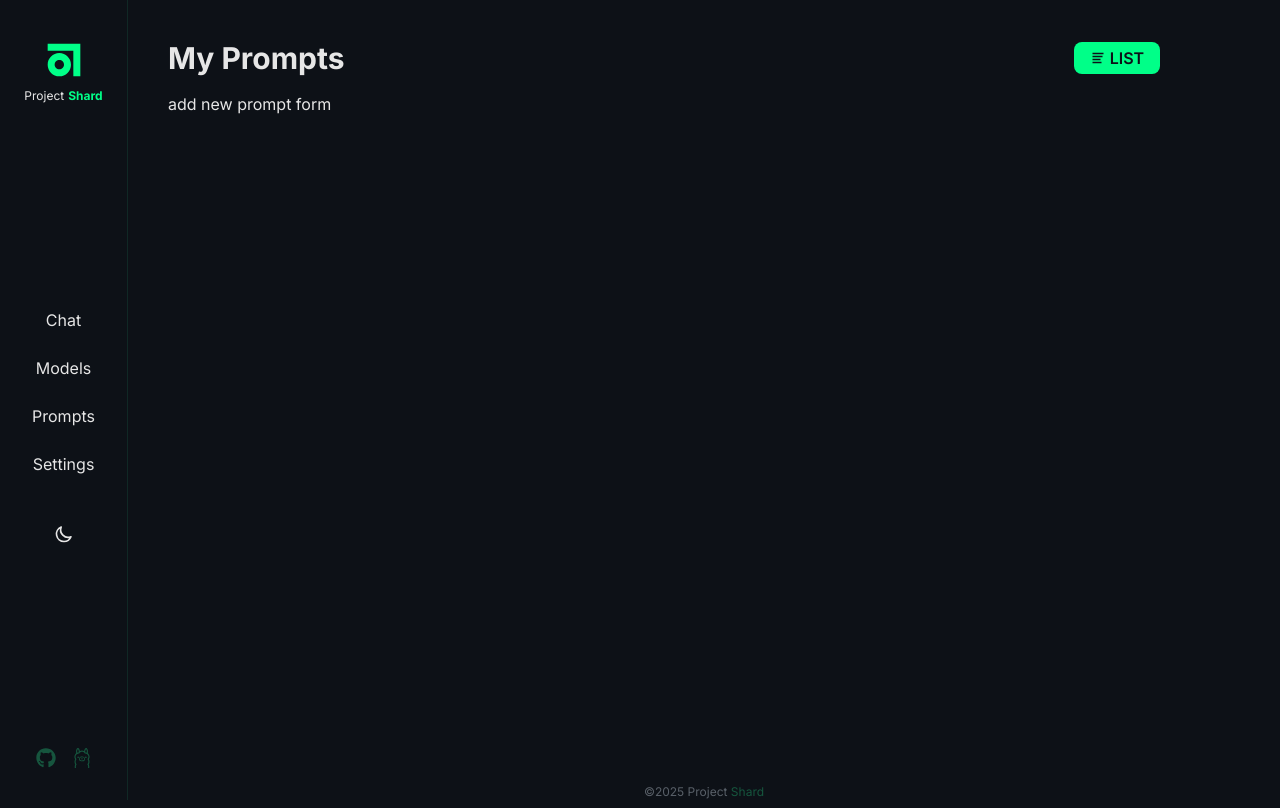
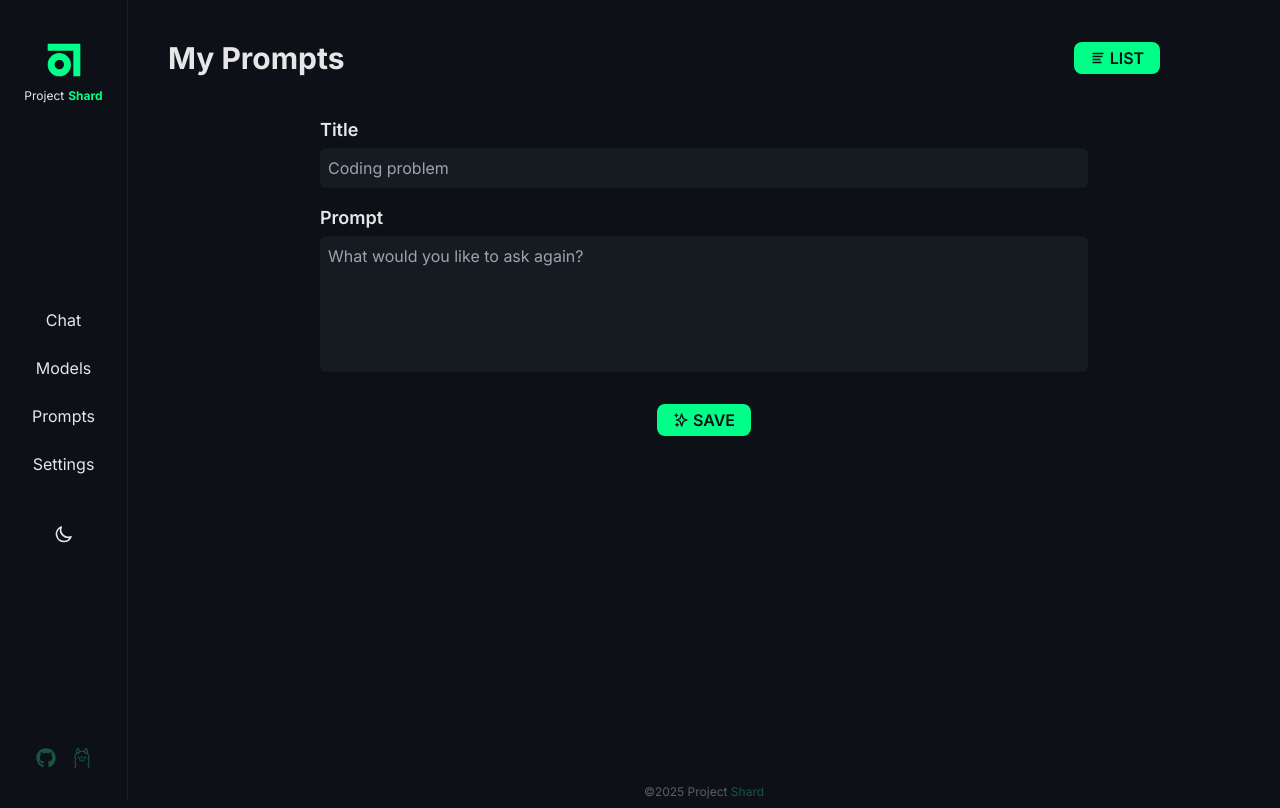
Before and after one commit to Ablasko32/Project-Shard, a Next.js app: page /prompts/addNew in a window 1280 px wide. Built offline with nearby package versions, Linux system fonts and the light colour scheme.

Commit message:
finished add new prompt form, prevented hydration errors with localstorage and redux via mounted state in custom provider

```diff
--- /dev/null
+++ b/app/_components/AddNewPromptForm.tsx
@@ -0,0 +1,92 @@
+'use client';
+
+import Button from '@/app/_components/Button';
+import { useForm } from 'react-hook-form';
+import { GoAlert } from 'react-icons/go';
+import { HiOutlineSparkles } from 'react-icons/hi';
+import { useDispatch } from 'react-redux';
+import { addNewPrompt } from '@/app/prompts/promptsSlice';
+import toast from 'react-hot-toast';
+import { useRouter } from 'next/navigation';
+
+interface AddPrompt {
+	title: string;
+	prompt: string;
+}
+
+export default function AddNewPromptForm() {
+	const {
+		register,
+		handleSubmit,
+		formState: { errors },
+	} = useForm<AddPrompt>();
+
+	const dispatch = useDispatch();
+	const router = useRouter();
+
+	function onSubmit(data: AddPrompt) {
+		if (!data.title || !data.prompt) return;
+		console.log(data);
+		try {
+			dispatch(addNewPrompt({ title: data.title, content: data.prompt }));
+			toast.success('Prompt saved');
+			router.push('/prompts');
+		} catch (err) {
+			console.error(err);
+			toast.error('Error saving prompt');
+		}
+	}
+
+	return (
+		<form
+			onSubmit={handleSubmit(onSubmit)}
+			className="flex w-full max-w-3xl flex-col gap-4"
+		>
+			<div className="flex flex-col gap-1">
+				<label className="text-sm font-semibold lg:text-lg" htmlFor="title">
+					Title
+				</label>
+				<input
+					{...register('title', {
+						required: 'Title is required!',
+						maxLength: { value: 20, message: 'Title is too long!' },
+					})}
+					placeholder="Coding problem"
+					id="title"
+					className="rounded-md bg-lightSecondary p-2 focus:outline-none focus:ring focus:ring-lightPrimary dark:bg-darkSecondary dark:focus:ring-darkPrimary"
+					type="text"
+				/>
+				{errors?.title && (
+					<p className="flex items-center justify-center gap-1 text-xs font-light text-lightError dark:text-darkError">
+						<GoAlert />
+						{errors.title.message}
+					</p>
+				)}
+			</div>
+
+			<div className="flex flex-col gap-1">
+				<label className="text-sm font-semibold lg:text-lg" htmlFor="prompt">
+					Prompt
+				</label>
+				<textarea
+					{...register('prompt', { required: 'Prompt is required!' })}
+					placeholder="What would you like to ask again?"
+					id="prompt"
+					rows={5}
+					className="resize-none rounded-md bg-lightSecondary p-2 focus:outline-none focus:ring focus:ring-lightPrimary dark:bg-darkSecondary dark:focus:ring-darkPrimary"
+				/>
+				{errors?.prompt && (
+					<p className="flex items-center justify-center gap-1 text-xs font-light text-lightError dark:text-darkError">
+						<GoAlert />
+						{errors.prompt.message}
+					</p>
+				)}
+			</div>
+
+			<Button className="mt-4">
+				<HiOutlineSparkles />
+				save
+			</Button>
+		</form>
+	);
+}
--- a/app/_components/PromptsSearchAndDisplay.tsx
+++ b/app/_components/PromptsSearchAndDisplay.tsx
@@ -8,6 +8,7 @@ import { HiOutlineTrash } from 'react-icons/hi';
 import { useDispatch, useSelector } from 'react-redux';
 import { RootState } from '@/app/store';
 import { deletePrompt } from '@/app/prompts/promptsSlice';
+import Link from 'next/link';
 
 export default function PromptsSearchAndDisplay() {
 	const [searchvalue, setSearchValue] = useState<string>('');
@@ -26,6 +27,23 @@ export default function PromptsSearchAndDisplay() {
 		if (!window.confirm('Are you sure?')) return;
 		dispatch(deletePrompt({ id: id }));
 	}
+
+	// If there are no prompts yet, show a fallback
+	if (!filteredPrompts.length)
+		return (
+			<div className="mt-10 flex flex-col items-center gap-4 text-lightTextSecondary dark:text-darkTextSecondary">
+				<p className="">Nothing here yet!</p>
+				<p className="rounded-md bg-lightSecondary px-2 py-1 dark:bg-darkSecondary">
+					Start by creating your first{' '}
+					<Link
+						href="/prompts/addNew"
+						className="text-lightPrimary transition-all duration-150 hover:opacity-70 dark:text-darkPrimary"
+					>
+						Prompt!
+					</Link>
+				</p>
+			</div>
+		);
 
 	return (
 		<div className="flex h-32 w-full min-w-full max-w-full flex-grow flex-col items-center overflow-x-hidden overflow-y-scroll p-3">
--- a/app/_components/ReactRedux.tsx
+++ b/app/_components/ReactRedux.tsx
@@ -2,11 +2,24 @@
 
 import { Provider } from 'react-redux';
 import store from '@/app/store';
+import { useEffect, useState } from 'react';
+import Spinner from './Spinner';
 
 export default function ReduxProvider({
 	children,
 }: {
 	children: React.ReactNode;
 }) {
+	const [mounted, setMounted] = useState(false);
+
+	// handling hydration errors with locastorage of redux store
+	useEffect(() => {
+		setMounted(true);
+	}, []);
+
+	// If app is not moutned nothing is returned - add better spinner
+	if (!mounted) return <Spinner />;
+
+	// if mounted on client , return the provider with children
 	return <Provider store={store}>{children}</Provider>;
 }
--- a/app/_components/SettingsForm.tsx
+++ b/app/_components/SettingsForm.tsx
@@ -32,7 +32,7 @@ export default function SettingsForm() {
 			onBlur={handleSubmit(onSubmit)}
 		>
 			<div className="flex flex-col gap-1">
-				<label className="text-sm lg:text-lg" htmlFor="name">
+				<label className="text-sm font-semibold lg:text-lg" htmlFor="name">
 					What will the model call you?
 				</label>
 				<input
@@ -45,7 +45,7 @@ export default function SettingsForm() {
 			</div>
 
 			<div className="flex flex-col gap-1">
-				<label className="text-sm lg:text-lg" htmlFor="system">
+				<label className="text-sm font-semibold lg:text-lg" htmlFor="system">
 					Default system message?
 				</label>
 				<textarea
--- a/app/prompts/addNew/page.tsx
+++ b/app/prompts/addNew/page.tsx
@@ -1,3 +1,9 @@
+import AddNewPromptForm from '@/app/_components/AddNewPromptForm';
+
 export default function page() {
-	return <div>add new prompt form</div>;
+	return (
+		<div className="mt-6 flex justify-center">
+			<AddNewPromptForm />
+		</div>
+	);
 }
--- a/app/prompts/promptsSlice.ts
+++ b/app/prompts/promptsSlice.ts
@@ -7,33 +7,7 @@ interface PromptsState {
 	date: string;
 }
 
-const initialState: PromptsState[] = [
-	{
-		id: 'vvefwgewgwegw',
-		title: 'My test prompt1',
-		content: 'This is my test prompt lorem lorem lorem lorem20',
-		date: '222222',
-	},
-	{
-		id: 'vvef2wgewgwegw',
-		title: 'My test prompt2',
-		content:
-			'This is my test prompt lorem lorem lorem lorem20 This is my test prompt lorem lorem lorem lorem20 This is my test prompt lorem lorem lorem lorem20 This is my test prompt lorem lorem lorem lorem20 This is my test prompt lorem lorem lorem lorem20 This is my test prompt lorem lorem lorem lorem20',
-		date: '222222',
-	},
-	{
-		id: 'vvefwge21wgwegw',
-		title: 'Oy test prompt2',
-		content: 'This is my test prompt lorem lorem lorem lorem20',
-		date: '222222',
-	},
-	{
-		id: 'vvefwgveewgwegw',
-		title: 'Zy test prompt2',
-		content: 'This is my test prompt lorem lorem lorem lorem20',
-		date: '222222',
-	},
-];
+const initialState: PromptsState[] = [];
 
 const promptsSlice = createSlice({
 	name: 'prompts',
--- a/app/store.ts
+++ b/app/store.ts
@@ -5,6 +5,7 @@ import promptsSlice from '@/app/prompts/promptsSlice';
 
 // PERSIST STATE IN LOCASTORAGE
 function saveState(state: RootState) {
+	if (typeof window === 'undefined') return;
 	try {
 		localStorage.setItem('reduxStore', JSON.stringify(state));
 	} catch (err) {
@@ -36,8 +37,9 @@ export function deleteLocalState() {
 	}
 }
 
-// MIDDLEWARE TO PERSIST STATE
-const saveStateMiddleware = store => next => action => {
+// saves the store data to localhost on interaction
+const saveStateMiddleware = (store: any) => (next: any) => (action: any) => {
+	if (typeof window === 'undefined') return;
 	const result = next(action);
 	saveState(store.getState());
 	return result;
```
